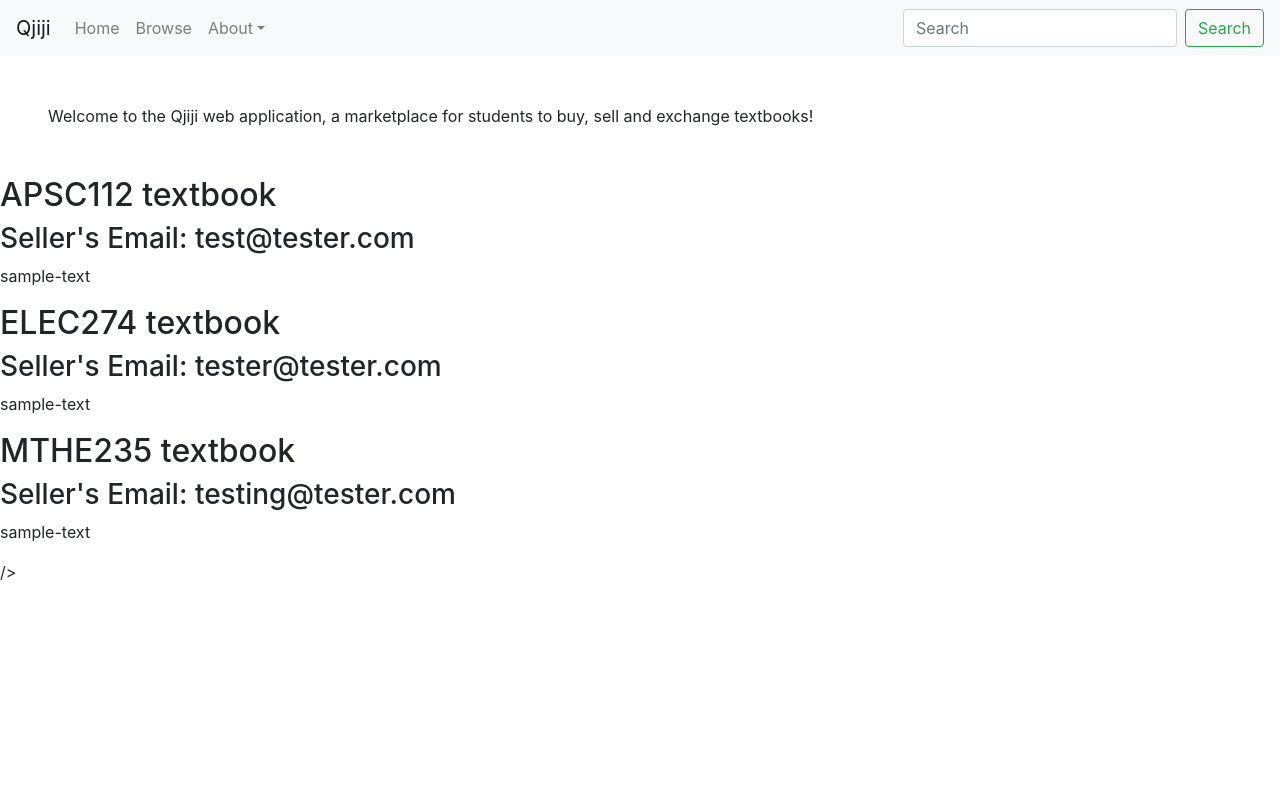
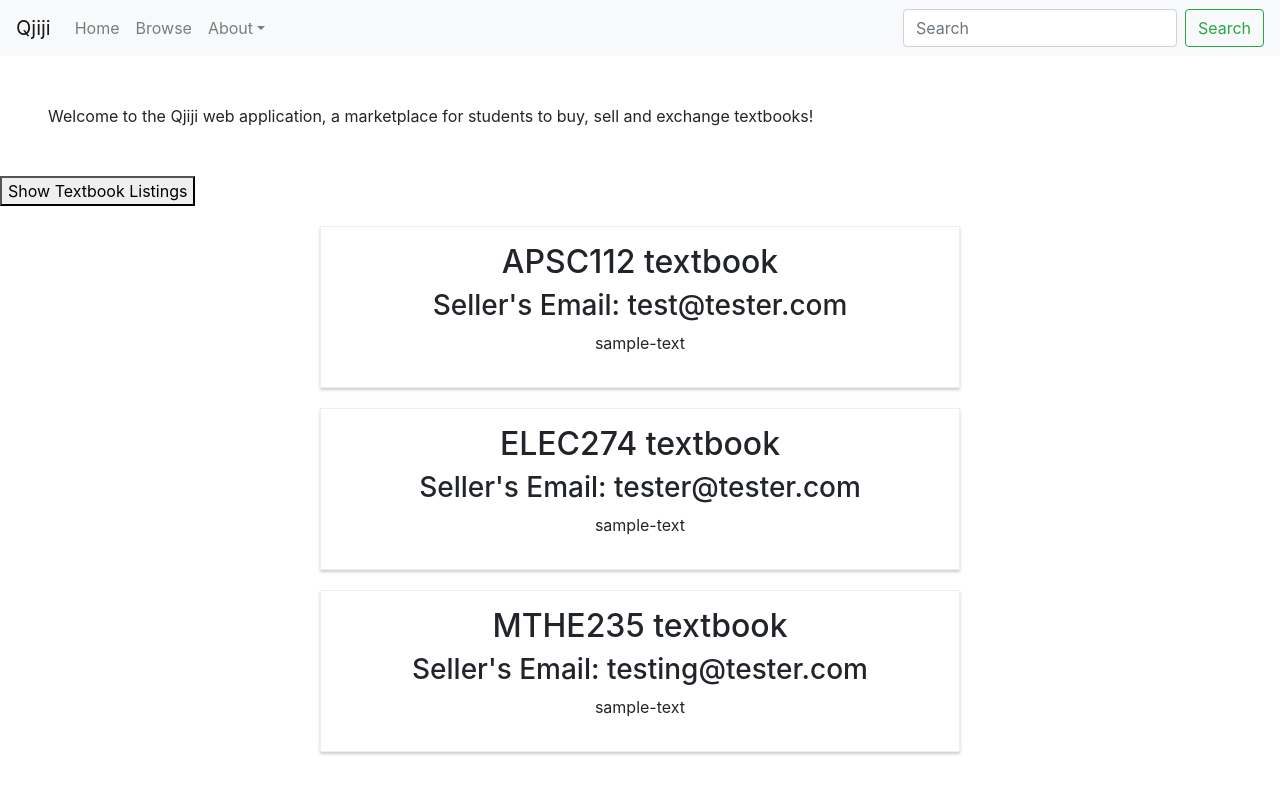
Before and after one commit to QueensEngSoc/textbooks-frontend, a React (Create React App) app in the folder qjiji/: page / in a window 1280 px wide. Shown: the top 794 px of the page. Built offline with nearby package versions, Linux system fonts and the light colour scheme.

Commit message:
textbook styling and toggle listing button

```diff
--- a/qjiji/src/App.js
+++ b/qjiji/src/App.js
@@ -13,6 +13,11 @@ class App extends Component {
     ],
     showListings: true
   }
+
+  toggleListingsHandler = () => {
+    const doesShow = this.state.showListings;
+    this.setState({showListings: !doesShow})
+}
 
 
   render () {
@@ -37,9 +42,10 @@ class App extends Component {
         <link rel="stylesheet" href="https://maxcdn.bootstrapcdn.com/bootstrap/4.3.1/css/bootstrap.min.css" />
         <Navigation />
         <Home />
+        <button
+        onClick={this.toggleListingsHandler}>Show Textbook Listings</button>
         {postings}
 
-        />
       </div>
     );
   }
--- /dev/null
+++ b/qjiji/src/Textbook/Textbook.css
@@ -0,0 +1,8 @@
+.Textbook {
+    width: 50%;
+    margin: 20px auto;
+    border: 1px solid #eee;
+    box-shadow: 0 2px 3px #ccc;
+    padding: 16px;
+    text-align: center;
+}
--- a/qjiji/src/Textbook/Textbook.js
+++ b/qjiji/src/Textbook/Textbook.js
@@ -1,8 +1,10 @@
 import React from 'react';
+import './Textbook.css';
+
 
 const textbook = (props) => {
     return (
-        <div>
+        <div className="Textbook">
             <h2>{props.courseName} textbook</h2>
             <h3>Seller's Email: {props.email}</h3>
             <p>{props.description}</p>
```
